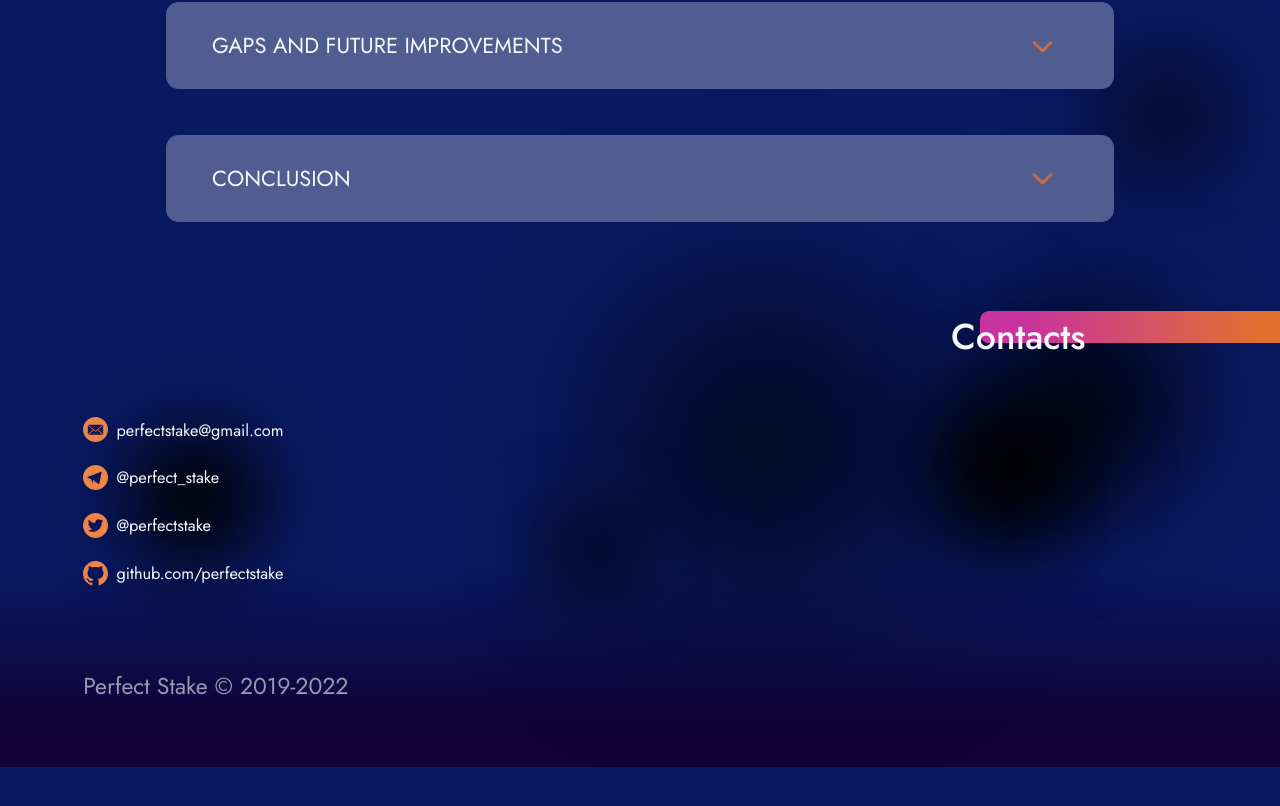
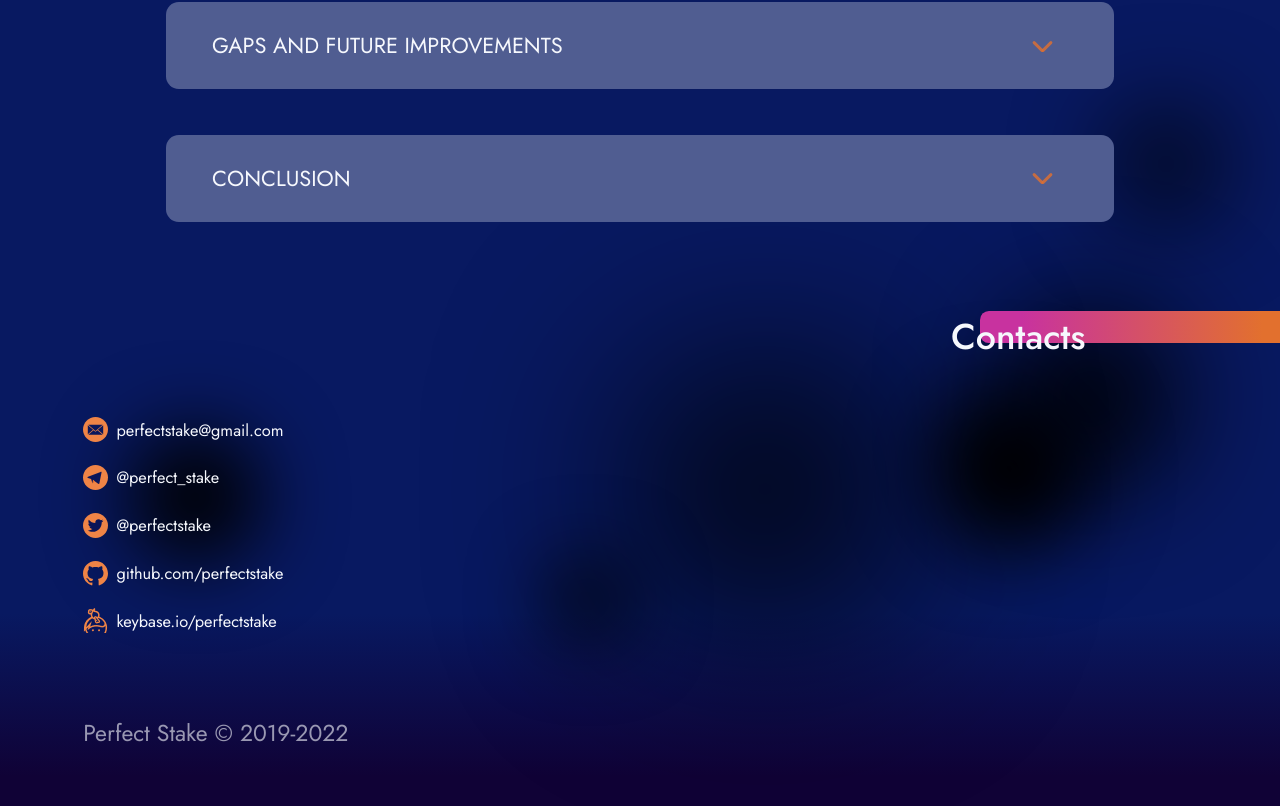
Before and after one commit to AlekseiOvchinnikov13/perfect-stake, a Next.js app: page / in a window 1280 px wide. Shown: the part 1810-2616 px from the top of the page. Before the commit the page ends 2577 px from the top, so only its background shows below. Built offline with nearby package versions, Linux system fonts and the light colour scheme; no server answers.

Commit message:
add keybase contact

```diff
--- a/src/data/contacts/index.js
+++ b/src/data/contacts/index.js
@@ -2,6 +2,7 @@ import MailIcon from './images/mail-icon.svg';
 import TelegramIcon from './images/telegram-icon.svg';
 import TwitterIcon from './images/twitter-icon.svg';
 import GithubIcon from './images/github-icon.svg';
+import KeybaseIcon from './images/keybase-icon.png';
 
 export const CONTACTS_DATA = [
   {
@@ -24,4 +25,9 @@ export const CONTACTS_DATA = [
     link: 'https://github.com/perfectstake',
     img: GithubIcon
   },
+  {
+    label: 'keybase.io/perfectstake',
+    link: 'https://keybase.io/perfectstake',
+    img: KeybaseIcon
+  }
 ];
```
Also changed, not shown: src/data/contacts/images/keybase-icon.png (added).
